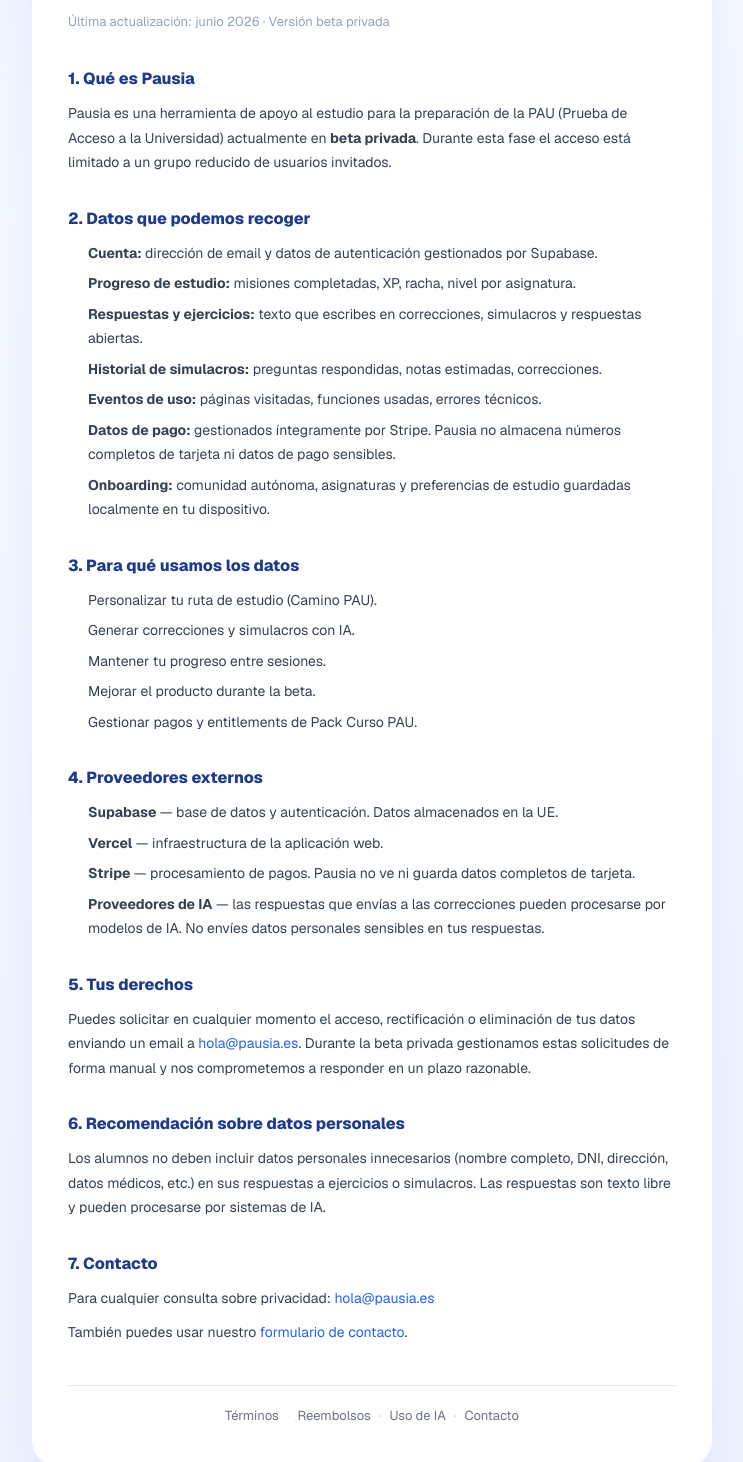
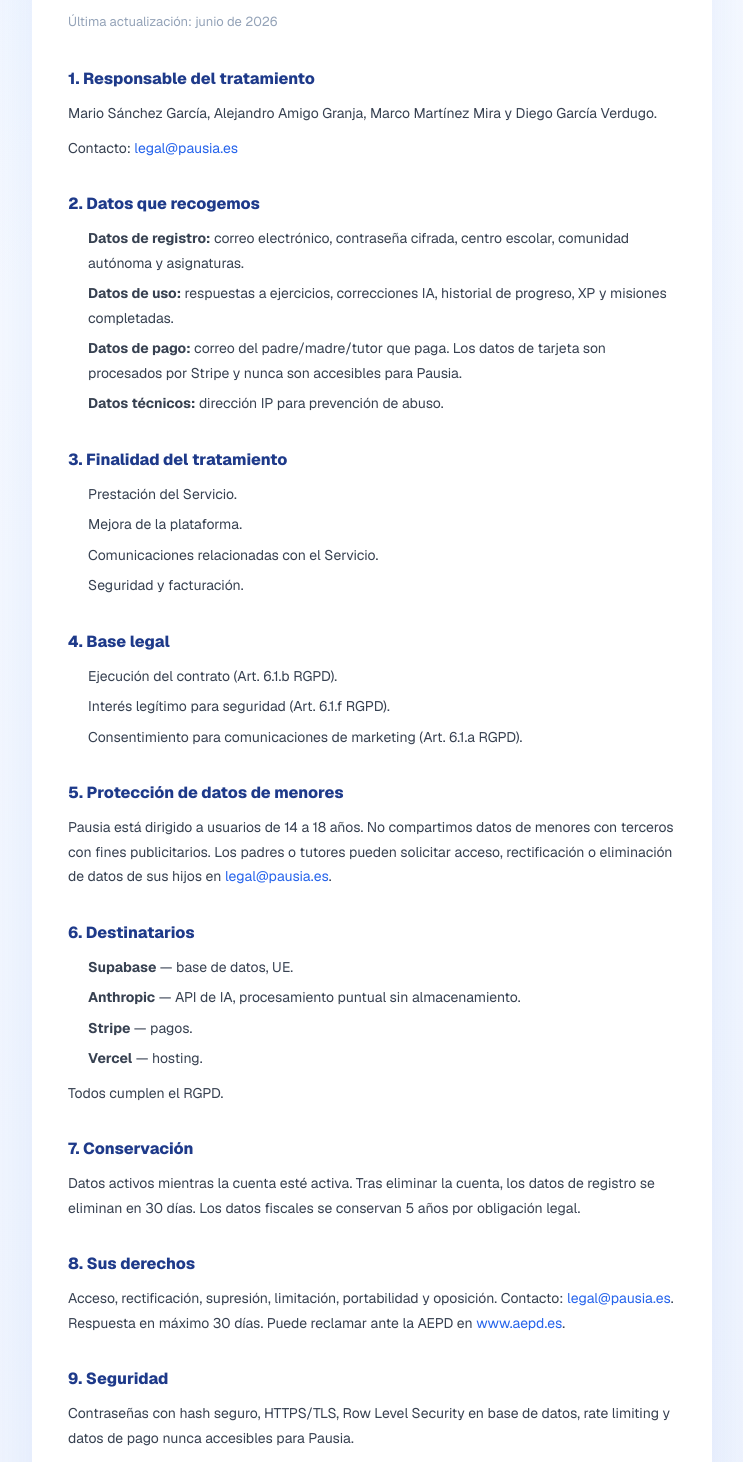
Before and after one commit to mario-sanchez-garcia/Empresa-pau, a Next.js app: page /legal/privacidad in a window 1280 px wide. Shown: the part 169-1631 px from the top of the page, without its empty margins (268-1011 px from the left). Built offline with nearby package versions, Linux system fonts and the light colour scheme.

Commit message:
feat: add legal terms and privacy policy content, add acceptance checkbox to signup

```diff
--- a/app/legal/privacidad/page.tsx
+++ b/app/legal/privacidad/page.tsx
@@ -3,7 +3,7 @@ import Link from 'next/link'
 
 export const metadata: Metadata = {
   title: 'Política de Privacidad · Pausia',
-  description: 'Cómo Pausia recoge, usa y protege tus datos durante la beta privada.',
+  description: 'Política de Privacidad de Pausia.',
 }
 
 export default function PrivacidadPage() {
@@ -13,63 +13,84 @@ export default function PrivacidadPage() {
         <Link href="/contacto" style={backLink}>← Volver</Link>
 
         <h1 style={h1}>Política de Privacidad</h1>
-        <p style={meta}>Última actualización: junio 2026 · Versión beta privada</p>
+        <p style={meta}>Última actualización: junio de 2026</p>
 
-        <Section title="1. Qué es Pausia">
+        <Section title="1. Responsable del tratamiento">
           <p style={p}>
-            Pausia es una herramienta de apoyo al estudio para la preparación de la PAU (Prueba de Acceso a la Universidad) actualmente en <strong>beta privada</strong>. Durante esta fase el acceso está limitado a un grupo reducido de usuarios invitados.
+            Mario Sánchez García, Alejandro Amigo Granja, Marco Martínez Mira y Diego García Verdugo.
+          </p>
+          <p style={p}>Contacto: <a href="mailto:legal@pausia.es" style={aStyle}>legal@pausia.es</a></p>
+        </Section>
+
+        <Section title="2. Datos que recogemos">
+          <ul style={ul}>
+            <li style={li}><strong>Datos de registro:</strong> correo electrónico, contraseña cifrada, centro escolar, comunidad autónoma y asignaturas.</li>
+            <li style={li}><strong>Datos de uso:</strong> respuestas a ejercicios, correcciones IA, historial de progreso, XP y misiones completadas.</li>
+            <li style={li}><strong>Datos de pago:</strong> correo del padre/madre/tutor que paga. Los datos de tarjeta son procesados por Stripe y nunca son accesibles para Pausia.</li>
+            <li style={li}><strong>Datos técnicos:</strong> dirección IP para prevención de abuso.</li>
+          </ul>
+        </Section>
+
+        <Section title="3. Finalidad del tratamiento">
+          <ul style={ul}>
+            <li style={li}>Prestación del Servicio.</li>
+            <li style={li}>Mejora de la plataforma.</li>
+            <li style={li}>Comunicaciones relacionadas con el Servicio.</li>
+            <li style={li}>Seguridad y facturación.</li>
+          </ul>
+        </Section>
+
+        <Section title="4. Base legal">
+          <ul style={ul}>
+            <li style={li}>Ejecución del contrato (Art. 6.1.b RGPD).</li>
+            <li style={li}>Interés legítimo para seguridad (Art. 6.1.f RGPD).</li>
+            <li style={li}>Consentimiento para comunicaciones de marketing (Art. 6.1.a RGPD).</li>
+          </ul>
+        </Section>
+
+        <Section title="5. Protección de datos de menores">
+          <p style={p}>
+            Pausia está dirigido a usuarios de 14 a 18 años. No compartimos datos de menores con terceros con fines publicitarios. Los padres o tutores pueden solicitar acceso, rectificación o eliminación de datos de sus hijos en <a href="mailto:legal@pausia.es" style={aStyle}>legal@pausia.es</a>.
           </p>
         </Section>
 
-        <Section title="2. Datos que podemos recoger">
+        <Section title="6. Destinatarios">
           <ul style={ul}>
-            <li style={li}><strong>Cuenta:</strong> dirección de email y datos de autenticación gestionados por Supabase.</li>
-            <li style={li}><strong>Progreso de estudio:</strong> misiones completadas, XP, racha, nivel por asignatura.</li>
-            <li style={li}><strong>Respuestas y ejercicios:</strong> texto que escribes en correcciones, simulacros y respuestas abiertas.</li>
-            <li style={li}><strong>Historial de simulacros:</strong> preguntas respondidas, notas estimadas, correcciones.</li>
-            <li style={li}><strong>Eventos de uso:</strong> páginas visitadas, funciones usadas, errores técnicos.</li>
-            <li style={li}><strong>Datos de pago:</strong> gestionados íntegramente por Stripe. Pausia no almacena números completos de tarjeta ni datos de pago sensibles.</li>
-            <li style={li}><strong>Onboarding:</strong> comunidad autónoma, asignaturas y preferencias de estudio guardadas localmente en tu dispositivo.</li>
+            <li style={li}><strong>Supabase</strong> — base de datos, UE.</li>
+            <li style={li}><strong>Anthropic</strong> — API de IA, procesamiento puntual sin almacenamiento.</li>
+            <li style={li}><strong>Stripe</strong> — pagos.</li>
+            <li style={li}><strong>Vercel</strong> — hosting.</li>
           </ul>
+          <p style={p}>Todos cumplen el RGPD.</p>
         </Section>
 
-        <Section title="3. Para qué usamos los datos">
-          <ul style={ul}>
-            <li style={li}>Personalizar tu ruta de estudio (Camino PAU).</li>
-            <li style={li}>Generar correcciones y simulacros con IA.</li>
-            <li style={li}>Mantener tu progreso entre sesiones.</li>
-            <li style={li}>Mejorar el producto durante la beta.</li>
-            <li style={li}>Gestionar pagos y entitlements de Pack Curso PAU.</li>
-          </ul>
-        </Section>
-
-        <Section title="4. Proveedores externos">
-          <ul style={ul}>
-            <li style={li}><strong>Supabase</strong> — base de datos y autenticación. Datos almacenados en la UE.</li>
-            <li style={li}><strong>Vercel</strong> — infraestructura de la aplicación web.</li>
-            <li style={li}><strong>Stripe</strong> — procesamiento de pagos. Pausia no ve ni guarda datos completos de tarjeta.</li>
-            <li style={li}><strong>Proveedores de IA</strong> — las respuestas que envías a las correcciones pueden procesarse por modelos de IA. No envíes datos personales sensibles en tus respuestas.</li>
-          </ul>
-        </Section>
-
-        <Section title="5. Tus derechos">
+        <Section title="7. Conservación">
           <p style={p}>
-            Puedes solicitar en cualquier momento el acceso, rectificación o eliminación de tus datos enviando un email a <a href="mailto:hola@pausia.es" style={aStyle}>hola@pausia.es</a>. Durante la beta privada gestionamos estas solicitudes de forma manual y nos comprometemos a responder en un plazo razonable.
+            Datos activos mientras la cuenta esté activa. Tras eliminar la cuenta, los datos de registro se eliminan en 30 días. Los datos fiscales se conservan 5 años por obligación legal.
           </p>
         </Section>
 
-        <Section title="6. Recomendación sobre datos personales">
+        <Section title="8. Sus derechos">
           <p style={p}>
-            Los alumnos no deben incluir datos personales innecesarios (nombre completo, DNI, dirección, datos médicos, etc.) en sus respuestas a ejercicios o simulacros. Las respuestas son texto libre y pueden procesarse por sistemas de IA.
+            Acceso, rectificación, supresión, limitación, portabilidad y oposición. Contacto: <a href="mailto:legal@pausia.es" style={aStyle}>legal@pausia.es</a>. Respuesta en máximo 30 días. Puede reclamar ante la AEPD en <a href="https://www.aepd.es" target="_blank" rel="noopener noreferrer" style={aStyle}>www.aepd.es</a>.
           </p>
         </Section>
 
-        <Section title="7. Contacto">
+        <Section title="9. Seguridad">
           <p style={p}>
-            Para cualquier consulta sobre privacidad: <a href="mailto:hola@pausia.es" style={aStyle}>hola@pausia.es</a>
+            Contraseñas con hash seguro, HTTPS/TLS, Row Level Security en base de datos, rate limiting y datos de pago nunca accesibles para Pausia.
           </p>
+        </Section>
+
+        <Section title="10. Cookies">
           <p style={p}>
-            También puedes usar nuestro <Link href="/contacto" style={aStyle}>formulario de contacto</Link>.
+            Solo cookies técnicas necesarias para la sesión. Sin cookies de seguimiento ni publicidad.
+          </p>
+        </Section>
+
+        <Section title="11. Contacto">
+          <p style={p}>
+            <a href="mailto:legal@pausia.es" style={aStyle}>legal@pausia.es</a>
           </p>
         </Section>
 
@@ -96,18 +117,8 @@ function Section({ title, children }: { title: string; children: React.ReactNode
   )
 }
 
-const page: React.CSSProperties = {
-  minHeight: '100vh',
-  padding: '48px 16px 80px',
-}
-const container: React.CSSProperties = {
-  maxWidth: 680,
-  margin: '0 auto',
-  background: 'white',
-  borderRadius: 24,
-  padding: '40px 36px',
-  boxShadow: '0 16px 48px rgba(37,99,235,0.08)',
-}
+const page: React.CSSProperties = { minHeight: '100vh', padding: '48px 16px 80px' }
+const container: React.CSSProperties = { maxWidth: 680, margin: '0 auto', background: 'white', borderRadius: 24, padding: '40px 36px', boxShadow: '0 16px 48px rgba(37,99,235,0.08)' }
 const backLink: React.CSSProperties = { fontSize: 13, color: '#6b7280', textDecoration: 'none', display: 'inline-block', marginBottom: 24 }
 const h1: React.CSSProperties = { fontSize: 28, fontWeight: 900, color: '#111827', margin: '0 0 4px' }
 const h2: React.CSSProperties = { fontSize: 16, fontWeight: 800, color: '#1e3a8a', margin: '0 0 10px' }
--- a/app/legal/terminos/page.tsx
+++ b/app/legal/terminos/page.tsx
@@ -2,8 +2,8 @@ import type { Metadata } from 'next'
 import Link from 'next/link'
 
 export const metadata: Metadata = {
-  title: 'Términos de Uso · Pausia',
-  description: 'Condiciones de uso de Pausia durante la beta privada.',
+  title: 'Términos y Condiciones · Pausia',
+  description: 'Términos y Condiciones de Uso de Pausia.',
 }
 
 export default function TerminosPage() {
@@ -12,64 +12,89 @@ export default function TerminosPage() {
       <div style={container}>
         <Link href="/contacto" style={backLink}>← Volver</Link>
 
-        <h1 style={h1}>Términos de Uso</h1>
-        <p style={meta}>Última actualización: junio 2026 · Versión beta privada</p>
+        <h1 style={h1}>Términos y Condiciones de Uso</h1>
+        <p style={meta}>Última actualización: junio de 2026</p>
 
-        <Section title="1. Qué es Pausia">
+        <Section title="1. Información del responsable">
           <p style={p}>
-            Pausia es una herramienta digital de apoyo al estudio para la preparación de la PAU. Está en <strong>fase beta privada</strong>: las funcionalidades pueden cambiar, mejorar o eliminarse sin previo aviso mientras seguimos desarrollando el producto.
+            El presente servicio es ofrecido por los responsables del proyecto Pausia:
+          </p>
+          <ul style={ul}>
+            <li style={li}>Mario Sánchez García</li>
+            <li style={li}>Alejandro Amigo Granja</li>
+            <li style={li}>Marco Martínez Mira</li>
+            <li style={li}>Diego García Verdugo</li>
+          </ul>
+          <p style={p}>Contacto: <a href="mailto:legal@pausia.es" style={aStyle}>legal@pausia.es</a></p>
+        </Section>
+
+        <Section title="2. Descripción del servicio">
+          <p style={p}>
+            Pausia es una plataforma educativa de preparación para la PAU/EVAU que ofrece exámenes oficiales con corrección mediante inteligencia artificial, simulacros de examen, plan de estudio personalizado (Camino PAU), chat educativo con asistente IA e historial de correcciones y progreso.
           </p>
         </Section>
 
-        <Section title="2. Qué no sustituye Pausia">
+        <Section title="3. Edad mínima y consentimiento parental">
           <p style={p}>
-            Pausia es un complemento al estudio personal. <strong>No sustituye</strong> a un profesor, academia, centro educativo ni a los criterios de corrección oficiales de las pruebas PAU. Los contenidos y correcciones generados por IA son orientativos y pueden contener errores.
+            El Servicio está dirigido a estudiantes de entre 14 y 18 años. Los usuarios de 14 a 17 años deben contar con el conocimiento y consentimiento de sus padres o tutores legales. Al registrarse, el usuario declara que sus padres o tutores conocen y aceptan el uso del Servicio.
           </p>
         </Section>
 
-        <Section title="3. Sin garantía de resultados académicos">
+        <Section title="4. Registro y cuenta de usuario">
           <p style={p}>
-            Pausia no garantiza ninguna nota concreta ni la superación de ningún examen. El rendimiento académico depende del esfuerzo, la dedicación y muchos otros factores fuera del control de la herramienta. Pausia te ayuda a estudiar con más estructura, práctica y feedback, pero el resultado final es tuyo.
+            Para usar el Servicio es necesario proporcionar correo electrónico, contraseña, centro escolar, comunidad autónoma y asignaturas de preparación. El usuario es responsable de mantener la confidencialidad de sus credenciales.
           </p>
         </Section>
 
-        <Section title="4. Uso responsable">
+        <Section title="5. Uso del Servicio">
+          <p style={p}>El usuario se compromete a:</p>
           <ul style={ul}>
-            <li style={li}>Usa Pausia como herramienta de apoyo, no como sustituto del estudio real.</li>
-            <li style={li}>No compartas tu cuenta con otras personas.</li>
-            <li style={li}>No uses la plataforma de forma automatizada, mediante bots o scripts.</li>
-            <li style={li}>No intentes extraer contenido masivamente (scraping).</li>
-            <li style={li}>No uses la plataforma de forma fraudulenta o para fines distintos al estudio personal.</li>
+            <li style={li}>Usar el Servicio únicamente con fines educativos personales.</li>
+            <li style={li}>No compartir ni distribuir los contenidos sin autorización.</li>
+            <li style={li}>No intentar acceder a cuentas de otros usuarios.</li>
+            <li style={li}>Proporcionar información veraz en el registro.</li>
           </ul>
         </Section>
 
-        <Section title="5. Acceso y limitaciones">
+        <Section title="6. Contenido educativo">
           <p style={p}>
-            Pausia puede limitar o suspender el acceso a usuarios que realicen un uso abusivo, automático o que vulnere estos términos. Durante la beta privada el equipo gestiona estos casos de forma manual.
+            Los exámenes están basados en pruebas oficiales de la PAU/EVAU de acceso público. Las correcciones son generadas por inteligencia artificial y tienen carácter orientativo. Las correcciones de Pausia no garantizan ninguna nota en la PAU/EVAU real.
           </p>
         </Section>
 
-        <Section title="6. Correcciones e IA">
+        <Section title="7. Planes y precios">
           <p style={p}>
-            Las correcciones generadas por inteligencia artificial son orientativas. Pueden equivocarse, omitir matices o no reflejar los criterios exactos de corrección de tu comunidad autónoma. Consulta siempre fuentes oficiales para preparación formal. Consulta también nuestra <Link href="/legal/ia" style={aStyle}>política de uso de IA</Link>.
+            Los pagos son procesados por Stripe. Pausia no almacena datos de tarjetas de crédito. Ofrecemos devolución íntegra dentro de los 7 días naturales siguientes a la compra, siempre que no se hayan realizado más de 10 correcciones IA. Para solicitar la devolución: <a href="mailto:legal@pausia.es" style={aStyle}>legal@pausia.es</a>
           </p>
         </Section>
 
-        <Section title="7. Cambios en el servicio">
+        <Section title="8. Propiedad intelectual">
           <p style={p}>
-            Al estar en beta, el servicio puede cambiar sustancialmente. Nos comprometemos a comunicar cambios relevantes a los usuarios activos con la mayor antelación posible.
+            Todos los contenidos originales de Pausia son propiedad de los responsables del proyecto y están protegidos por la legislación española e internacional sobre propiedad intelectual.
           </p>
         </Section>
 
-        <Section title="8. Pagos y reembolsos">
+        <Section title="9. Limitación de responsabilidad">
           <p style={p}>
-            La información sobre pagos y reembolsos está disponible en nuestra <Link href="/legal/reembolsos" style={aStyle}>política de reembolsos</Link>. Los pagos son procesados por Stripe.
+            Pausia no garantiza la disponibilidad ininterrumpida del Servicio, que las correcciones IA sean equivalentes a las de un docente, ni resultados académicos específicos.
           </p>
         </Section>
 
-        <Section title="9. Contacto">
+        <Section title="10. Modificación de los términos">
           <p style={p}>
-            Dudas sobre estos términos: <a href="mailto:hola@pausia.es" style={aStyle}>hola@pausia.es</a>
+            Pausia se reserva el derecho a modificar estos Términos. Los cambios serán notificados por correo electrónico con al menos 15 días de antelación.
+          </p>
+        </Section>
+
+        <Section title="11. Legislación aplicable">
+          <p style={p}>
+            Estos Términos se rigen por la legislación española. Las partes se someten a los Juzgados y Tribunales de Madrid.
+          </p>
+        </Section>
+
+        <Section title="12. Contacto">
+          <p style={p}>
+            <a href="mailto:legal@pausia.es" style={aStyle}>legal@pausia.es</a>
           </p>
         </Section>
 
```
Also changed, not shown: app/login/page.tsx (+32 -3 lines).
